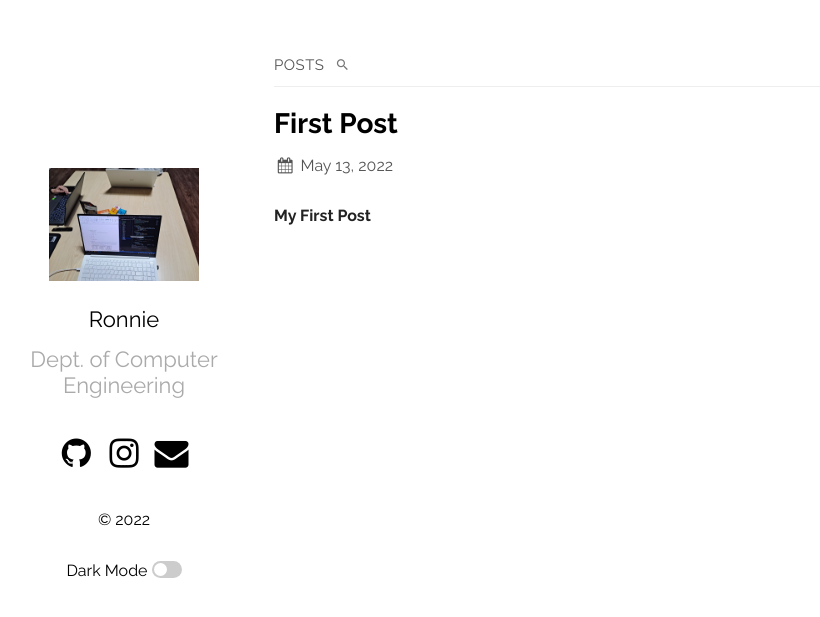
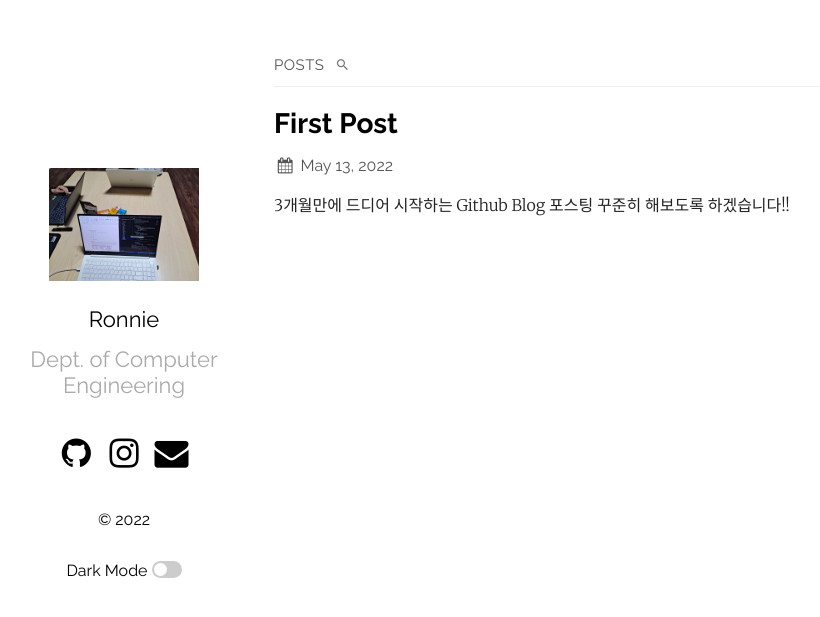
Before and after one commit to ronnie990714/ronnie990714.github.io, a Jekyll site: the page built from index.md, in a window 1280 px wide. Shown: the top 617 px of the page, without its empty margins (91-911 px from the left). Built offline with Jekyll 4.4.1, drawn with Linux system fonts in a browser that asks for light colours.

Commit message:
Update Posts

```diff
--- a/_posts/2022-05-13-First-Post.md
+++ b/_posts/2022-05-13-First-Post.md
@@ -1,4 +1,2 @@
-#### My First Post
-
 3개월만에 드디어 시작하는 Github Blog
 포스팅 꾸준히 해보도록 하겠습니다!!
```
